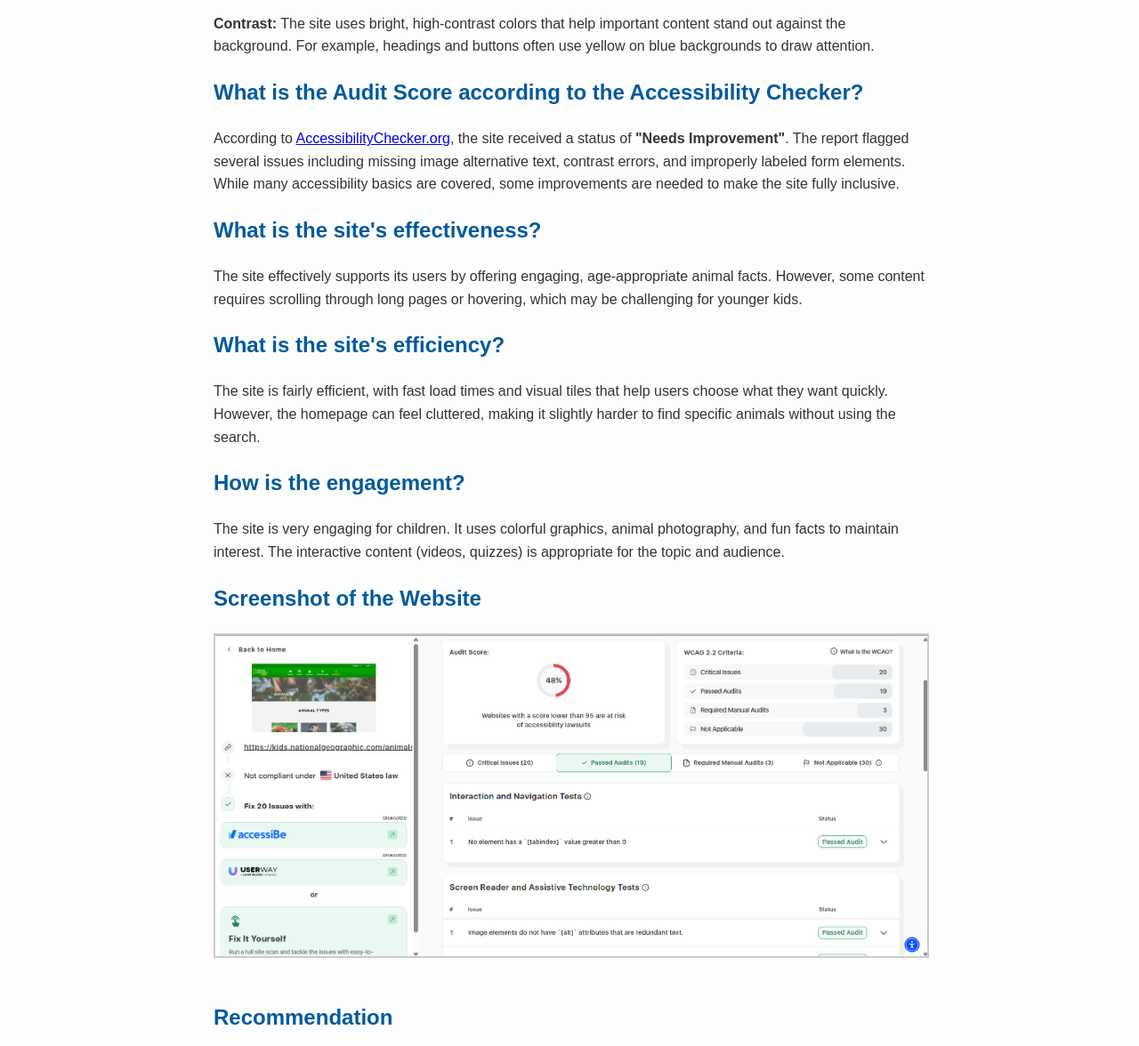
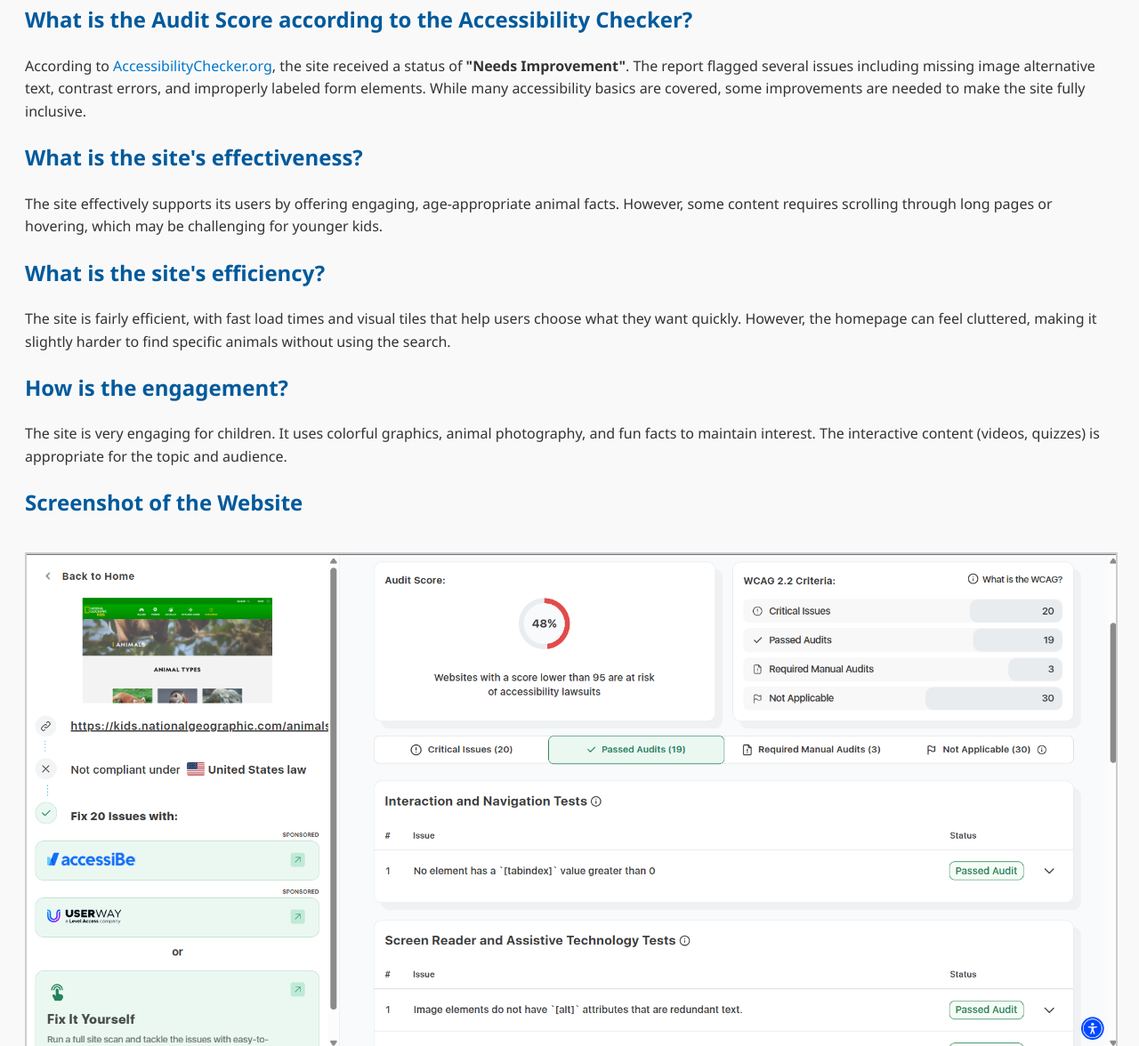
Before and after one commit to dimegriff/CSIT121, a plain HTML site: page lab06/index.html in a window 1280 px wide. Shown: the part 689-1865 px from the top of the page at 89% size. Drawn offline with Linux system fonts and the light colour scheme.

Commit message:
Update index.html

```diff
--- a/lab06/index.html
+++ b/lab06/index.html
@@ -6,25 +6,32 @@
   <title>Lab 06 - Website Evaluation</title>
   <style>
    body {
-      font-family: Arial, sans-serif;
+  font-family: 'Segoe UI', Tahoma, Geneva, Verdana, sans-serif;
+  background-color: #f9f9f9;
+  color: #333;
   line-height: 1.6;
-      max-width: 800px;
-      margin: auto;
   padding: 20px;
-      background-color: #fdfdfd;
-      color: #333;
 }
 
 h1, h2 {
   color: #005a9c;
 }
 
+a {
+  color: #0077cc;
+  text-decoration: none;
+}
+
+a:hover {
+  text-decoration: underline;
+}
+
 img {
   max-width: 100%;
-      height: auto;
   border: 2px solid #ccc;
-      margin-bottom: 20px;
+  margin: 1rem 0;
 }
+
   </style>
 </head>
 <body>
```
Lines whose indentation alone changed are shown as unchanged.
